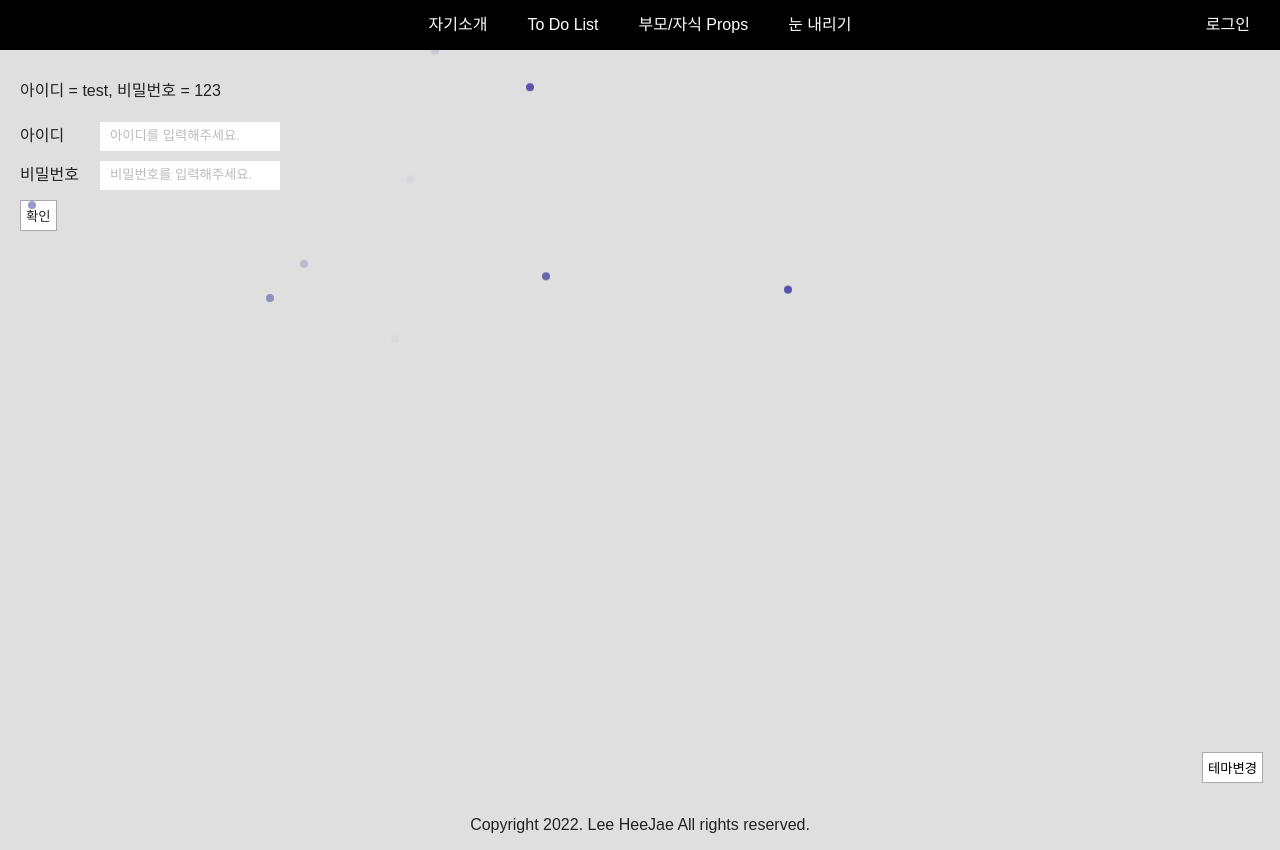
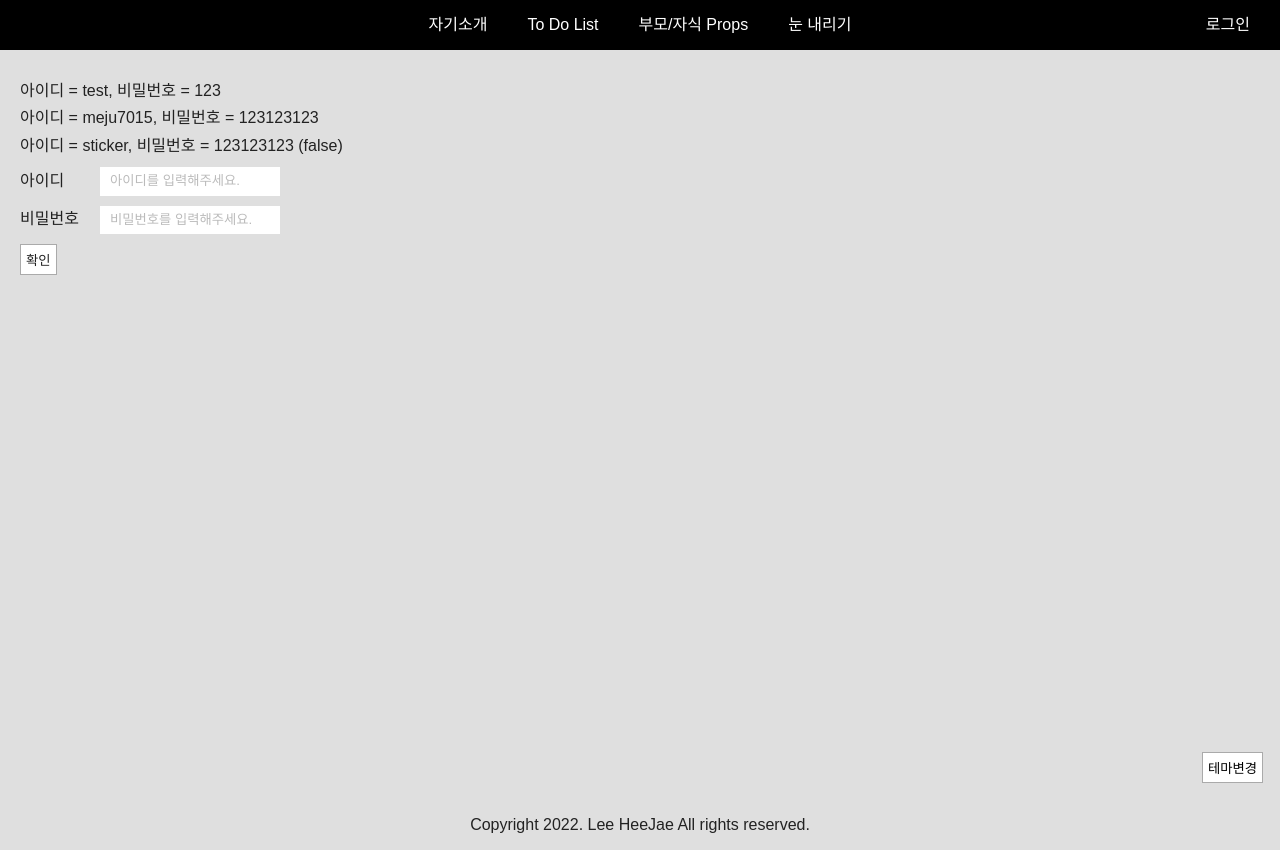
Before and after one commit to heejae0811/react-study, a React (Create React App) app: page / in a window 1280 px wide. Built offline with nearby package versions, Linux system fonts and the light colour scheme.

Commit message:
login isAdmin

```diff
--- a/src/App.js
+++ b/src/App.js
@@ -23,7 +23,7 @@ function App() {
     <>
       <ThemeProvider theme={isDarkMode ? darkTheme : lightTheme}>
         <GlobalStyle/>
-        <Snow/>
+        {/*<Snow/>*/}
         <ThemeButton setIsDarkMode={setIsDarkMode}/>
 
         <Header/>
--- a/src/pages/login/index.js
+++ b/src/pages/login/index.js
@@ -17,11 +17,14 @@ function LoginPage() {
 
   const onLogin = () => {
     const user = userData.filter(list => list.loginId === id && list.password === pwd)
+    console.log(user)
 
     if (!id || !pwd) {
       alert('아이디 또는 비밀번호를 입력해주세요.')
     } else if (user.length === 0) {
       alert('아이디 또는 비밀번호가 틀렸습니다.')
+    } else if (user.isAdmin === false) {
+      alert('로그인 권한이 없습니다.')
     } else {
       alert('로그인 되었습니다.')
       dispatch({
@@ -36,6 +39,8 @@ function LoginPage() {
   return (
     <div className="login-page">
       <h4>아이디 = test, 비밀번호 = 123</h4>
+      <h4>아이디 = meju7015, 비밀번호 = 123123123</h4>
+      <h4>아이디 = sticker, 비밀번호 = 123123123 (false)</h4>
 
       <div>
         <label htmlFor="user_id">아이디</label>
--- a/src/pages/login/index.scss
+++ b/src/pages/login/index.scss
@@ -1,10 +1,10 @@
 .login-page {
   h4 {
-    margin-bottom: 20px;
+    margin-bottom: 5px;
   }
 
   > div {
-    margin-bottom: 10px;
+    margin: 10px 0;
 
     label {
       display: inline-block;
--- a/src/pages/mypage/index.js
+++ b/src/pages/mypage/index.js
@@ -4,10 +4,6 @@ import './index.scss'
 function MyPage() {
   const {user, userData} = useUserState()
   const loginUser = userData.filter(list => list.loginId === user.loginId)
-
-  // console.log(user)
-  // console.log(userData)
-  // console.log(loginUser)
 
   return (
     <div className="my-page">
@@ -17,6 +13,8 @@ function MyPage() {
             <h2>{item.loginId}님 환영합니다.</h2>
             <p>이름: {item.name}</p>
             <p>전화번호: {item.phoneNumber}</p>
+            <p>권한: {item.isAdmin}</p>
+            <p>토큰: {item.accessToken}</p>
             {
               item.abilities.map((item, key) => (
                 <div key={`abilities-${key}`}>
```
